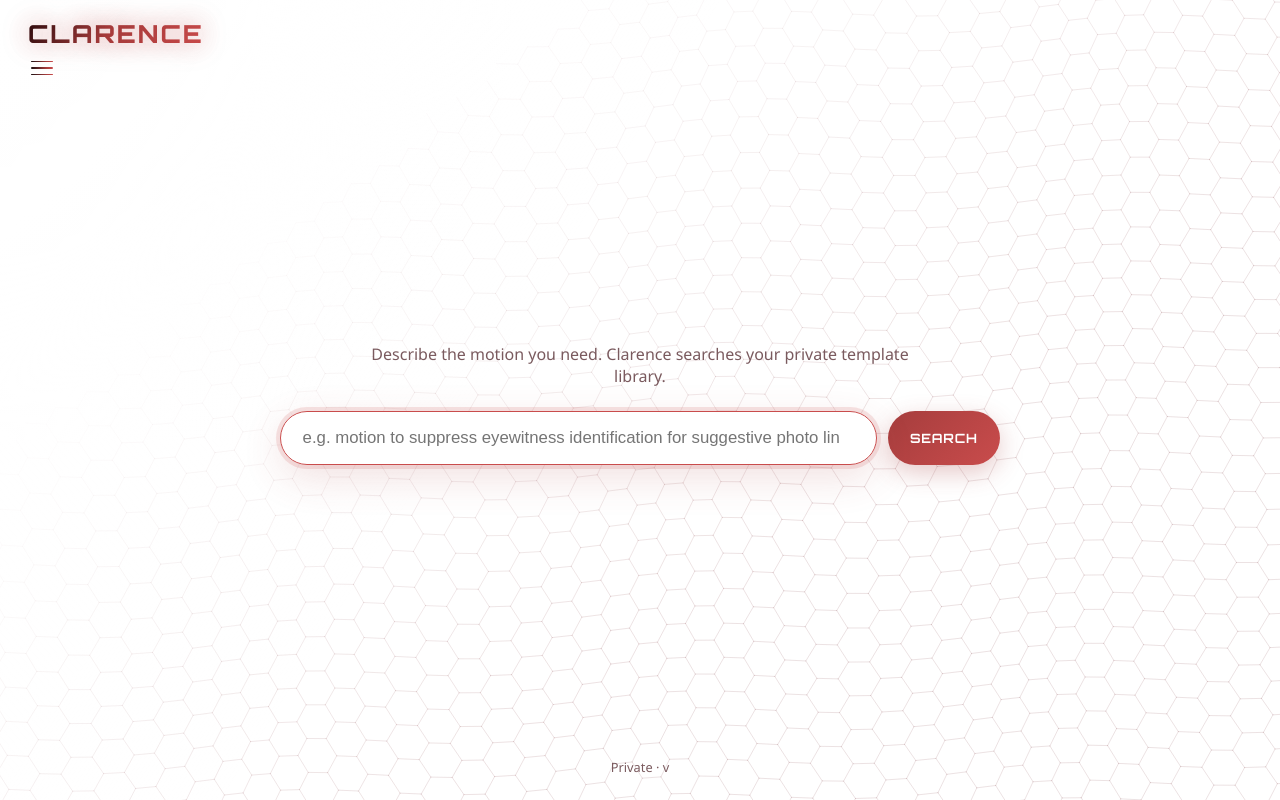
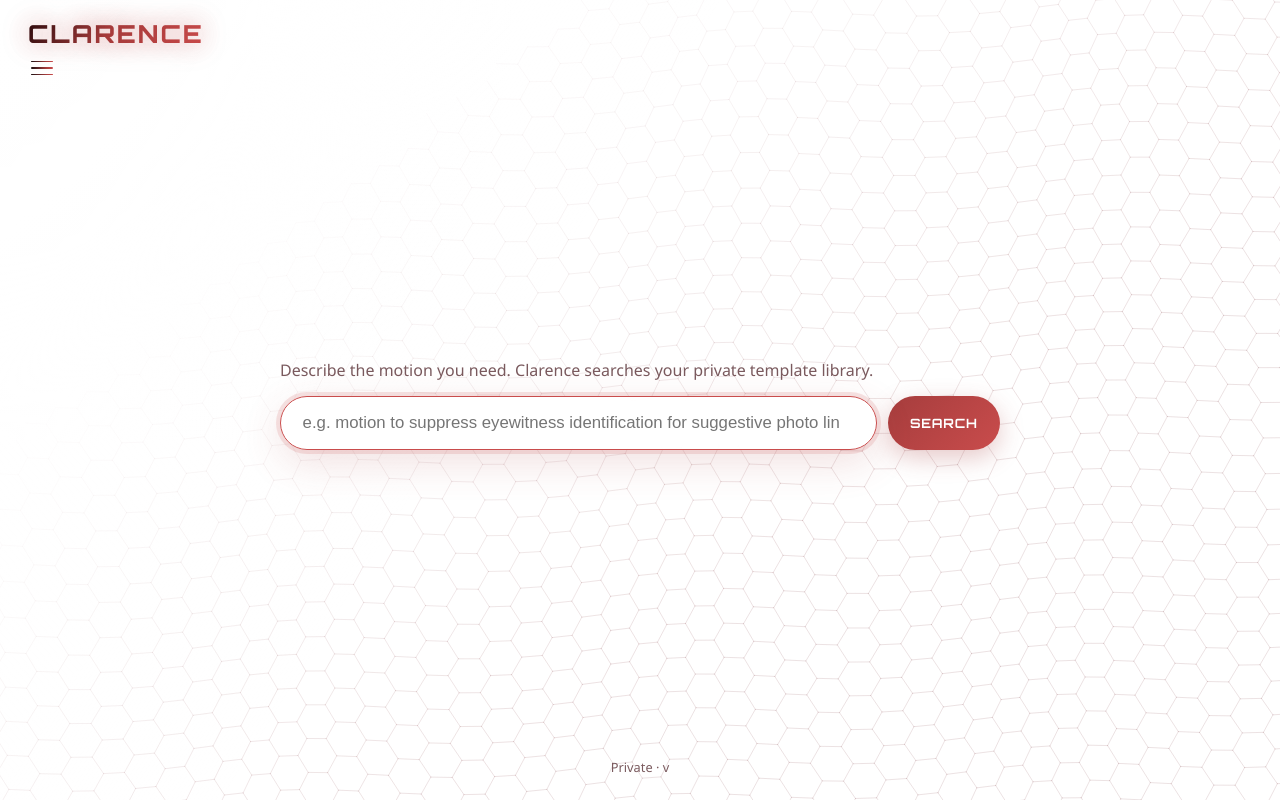
Before and after one commit to ClarenceAILegal/Clarence_Windows, a FastAPI app: template motion_bot/web/templates/home.html in a window 1280 px wide. Run offline with FastAPI, Linux system fonts and the light colour scheme; the template is opened without the code that fills it, so the values that code supplies are empty.

Commit message:
Align search label and bar to one column
Put description, form, and results in a shared 720px stack with
matching left edges so the hero copy no longer floats off-center.

```diff
--- a/motion_bot/web/static/style.css
+++ b/motion_bot/web/static/style.css
@@ -338,7 +338,7 @@ body.app-page::after {
   color: var(--future-accent-2);
 }
 
-/* Hero search */
+/* Hero search — one shared column so label + bar share the same edges */
 .hero {
   flex: 1;
   display: flex;
@@ -346,19 +346,25 @@ body.app-page::after {
   align-items: center;
   justify-content: center;
   padding: 2rem 1.25rem 4rem;
-  text-align: center;
+}
+
+.search-stack {
+  width: min(720px, 100%);
+  display: flex;
+  flex-direction: column;
+  align-items: stretch;
 }
 
 .hero-sub {
   color: var(--future-muted);
-  margin: 0 0 1.5rem;
-  max-width: 36rem;
+  margin: 0 0 0.85rem;
+  max-width: none;
+  width: 100%;
   font-size: 1rem;
-}
-
-.search-panel {
-  width: min(720px, 100%);
-  position: relative;
+  line-height: 1.45;
+  text-align: left;
+  padding: 0;
+  box-sizing: border-box;
 }
 
 .search-form {
@@ -409,7 +415,7 @@ body.app-page::after {
 }
 
 .results {
-  width: min(720px, 100%);
+  width: 100%;
   margin-top: 1.75rem;
   text-align: left;
 }
--- a/motion_bot/web/templates/home.html
+++ b/motion_bot/web/templates/home.html
@@ -2,9 +2,9 @@
 {% block title %}Clarence{% endblock %}
 {% block content %}
   <section class="hero">
+    <div class="search-stack">
       <p class="hero-sub">Describe the motion you need. Clarence searches your private template library.</p>
 
-    <div class="search-panel">
       <form class="search-form" method="get" action="/home" role="search">
         <input
           type="search"
@@ -16,7 +16,6 @@
         />
         <button type="submit">Search</button>
       </form>
-    </div>
 
       {% if query %}
       <div class="results">
@@ -51,5 +50,6 @@
         {% endif %}
       </div>
       {% endif %}
+    </div>
   </section>
 {% endblock %}
```
Lines whose indentation alone changed are shown as unchanged.
